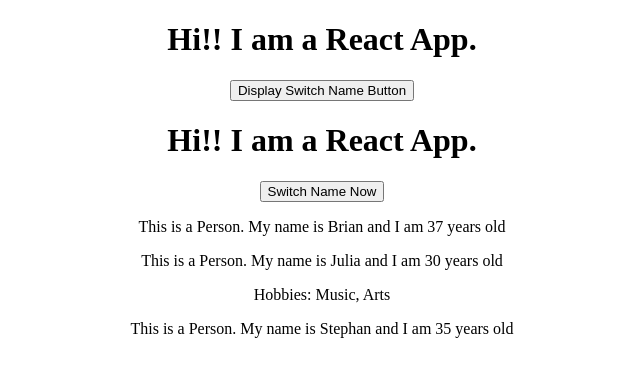
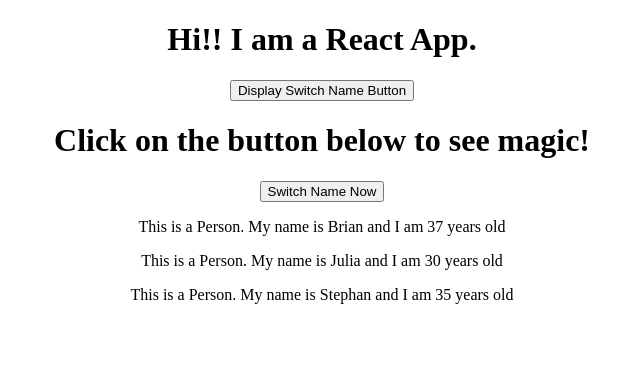
Before and after one commit to binoy-mathew/react-udemy-complete-guide, a React (Create React App) app in the folder react-complete-guide/: page / in a window 1280 px wide. Both pictures are taken after a click on the button "Display Switch Name Button". Shown: the top 376 px of the page, without its empty margins (318-958 px from the left). Built offline with nearby package versions, Linux system fonts and the light colour scheme.

Commit message:
Dynamic Lists
Creating Dynamic Lists of elements

```diff
--- a/react-complete-guide/src/App.js
+++ b/react-complete-guide/src/App.js
@@ -29,17 +29,32 @@ class App extends Component {
             this.setState({isPersonNameChanged: true});
     };
 
+    deletePersonHandler = (index) => {
+        const persons = this.state.persons;
+        persons.splice(index, 1);
+        this.setState({persons: persons});
+    };
+
+    /*
+    <Person name={this.state.persons[0].name} age={this.state.persons[0].age}/>
+    <Person name={this.state.persons[1].name} age={this.state.persons[1].age}>Hobbies: Music, Arts</Person>
+    <Person name={this.state.persons[2].name} age={this.state.persons[2].age}/>
+    */
+
     render() {
            let person = null;
            if (this.state.isPersonNameChanged) {
             person = (
                 <div className="App">
-                    <h1>Hi!! I am a React App.
+                    <h1>Click on the button below to see magic!
                     </h1>
                     <button onClick={this.switchNameHandler}>Switch Name Now</button>
-                    <Person name={this.state.persons[0].name} age={this.state.persons[0].age}/>
-                    <Person name={this.state.persons[1].name} age={this.state.persons[1].age}>Hobbies: Music, Arts</Person>
-                    <Person name={this.state.persons[2].name} age={this.state.persons[2].age}/>
+                    {
+                        this.state.persons.map((person, index) => {
+                            return <Person name={person.name} age={person.age} click={() => this.deletePersonHandler(index)} />
+                        })
+                    }
+
                 </div>
             );
         }
--- a/react-complete-guide/src/Person/Person.js
+++ b/react-complete-guide/src/Person/Person.js
@@ -2,7 +2,7 @@ import React from 'react';
 
 const person = (props) => {
     return (
-        <div>
+        <div onClick={props.click}>
             <p>This is a Person. My name is {props.name} and I am {props.age} years old</p>
             <p>{props.children}</p>
         </div>
```
